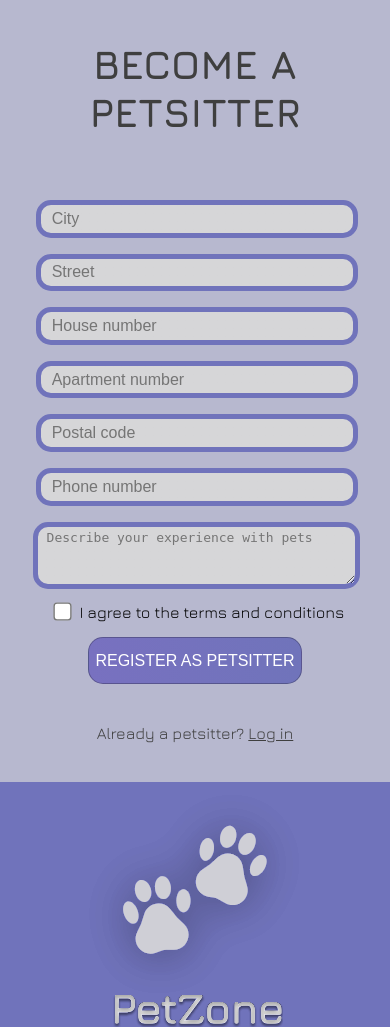
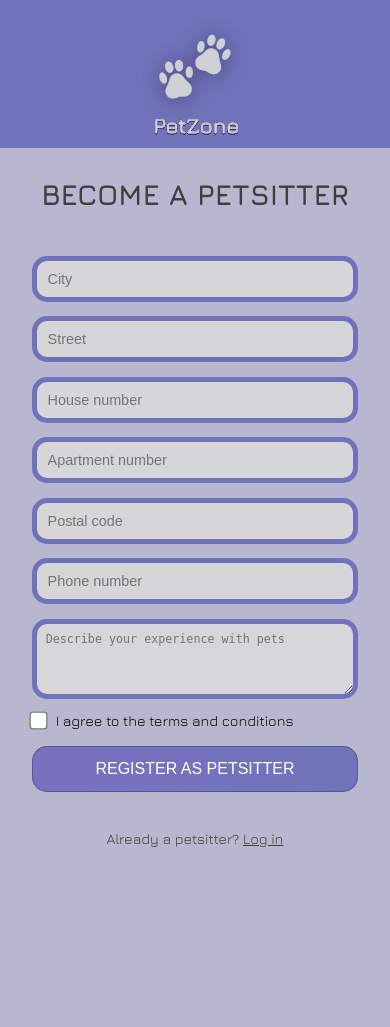
Before and after one commit to alicjanitecka/WDPAI, a PHP site: page /views/becomeAPetsitter.php in a window 390 px wide. After the commit the page ends 847 px from the top, so only its background shows below. Run offline with PHP 8.4, Linux system fonts and the light colour scheme.

Commit message:
update media queries

```diff
--- a/public/css/becomeAPetsitter.css
+++ b/public/css/becomeAPetsitter.css
@@ -154,3 +154,82 @@ button:active {
         font-size: 1em;
     }
 }
+@media (max-width: 768px) {
+    body {
+        overflow-y: auto;
+        height: auto;
+    }
+
+    .container {
+        flex-direction: column;
+        min-height: 100vh;
+    }
+
+    .left, .right {
+        flex: none;
+        width: 100%;
+        box-sizing: border-box;
+    }
+
+    .right {
+        order: -1;
+        padding: 0.8em 0;
+    }
+
+    .left {
+        padding: 0.9em;
+        flex-grow: 1;
+        display: flex;
+        flex-direction: column;
+        justify-content: center;
+    }
+
+    .right img {
+        max-width: 30%;
+        height: auto;
+        margin: 0 auto;
+    }
+
+    h2 {
+        font-size: 1.8em;
+        margin-top: 0.5em;
+        margin-bottom: 1em;
+    }
+
+    form {
+        padding: 1em;
+        width: 90%;
+        max-width: none;
+    }
+
+    form > input, form > textarea {
+        font-size: 0.9em;
+        width: 100%;
+        box-sizing: border-box;
+        margin: 0 0 1em 0;
+        padding: 0.7em;
+    }
+
+    form > textarea {
+        height: 80px;
+    }
+
+    button {
+        font-size: 1em;
+        margin: 1em 0;
+        width: 100%;
+    }
+
+    form label {
+        font-size: 0.9em;
+        margin-left: 0;
+    }
+
+    form p, form a {
+        font-size: 0.9em;
+    }
+
+    form input[type="checkbox"] {
+        margin-left: 0;
+    }
+}
--- a/views/myVisits.php
+++ b/views/myVisits.php
@@ -42,7 +42,8 @@
     </div>
 
     <main>
-        <h1>MANAGE YOUR VISITS</h1>
+    <h1 class="page-title">Manage Your Visits</h1>
+
         <div class="visits-container">
             <?php foreach($visits as $visit): ?>
                 <div class="visit-card">
```
Also changed, not shown: public/css/dashboard.css (+26 -19 lines), public/css/manageAccountUser.css (+121 -0 lines), public/css/myVisits.css (+106 -0 lines).
